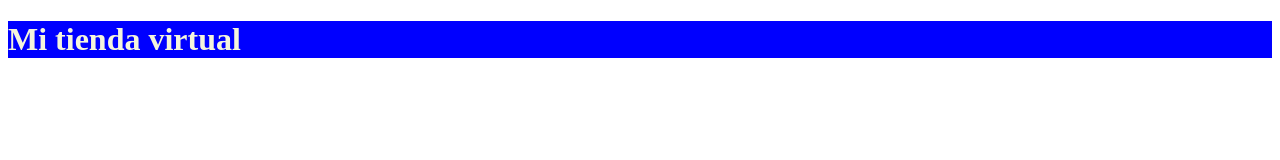
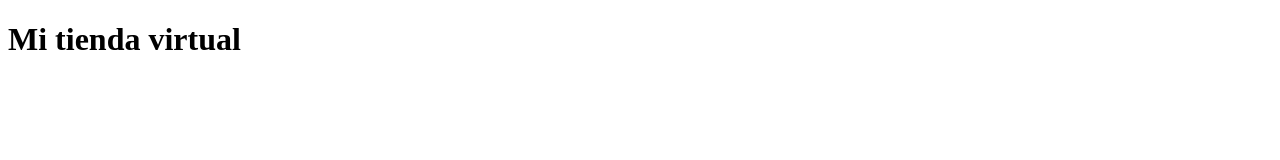
Before and after one commit to Icaro3422/mi-tienda-virtual, a plain HTML site: page index.html in a window 1280 px wide. Drawn offline with Linux system fonts and the light colour scheme.

Commit message:
Estilos eliminados.

```diff
--- a/index.html
+++ b/index.html
@@ -4,12 +4,6 @@
     <meta charset="UTF-8" />
     <meta name="viewport" content="width=device-width, initial-scale=1.0" />
     <title>Mi tienda virtual</title>
-    <style>
-      h1 {
-        background-color: blue;
-        color: beige;
-      }
-    </style>
   </head>
   <body>
     <h1>Mi tienda virtual</h1>
```
